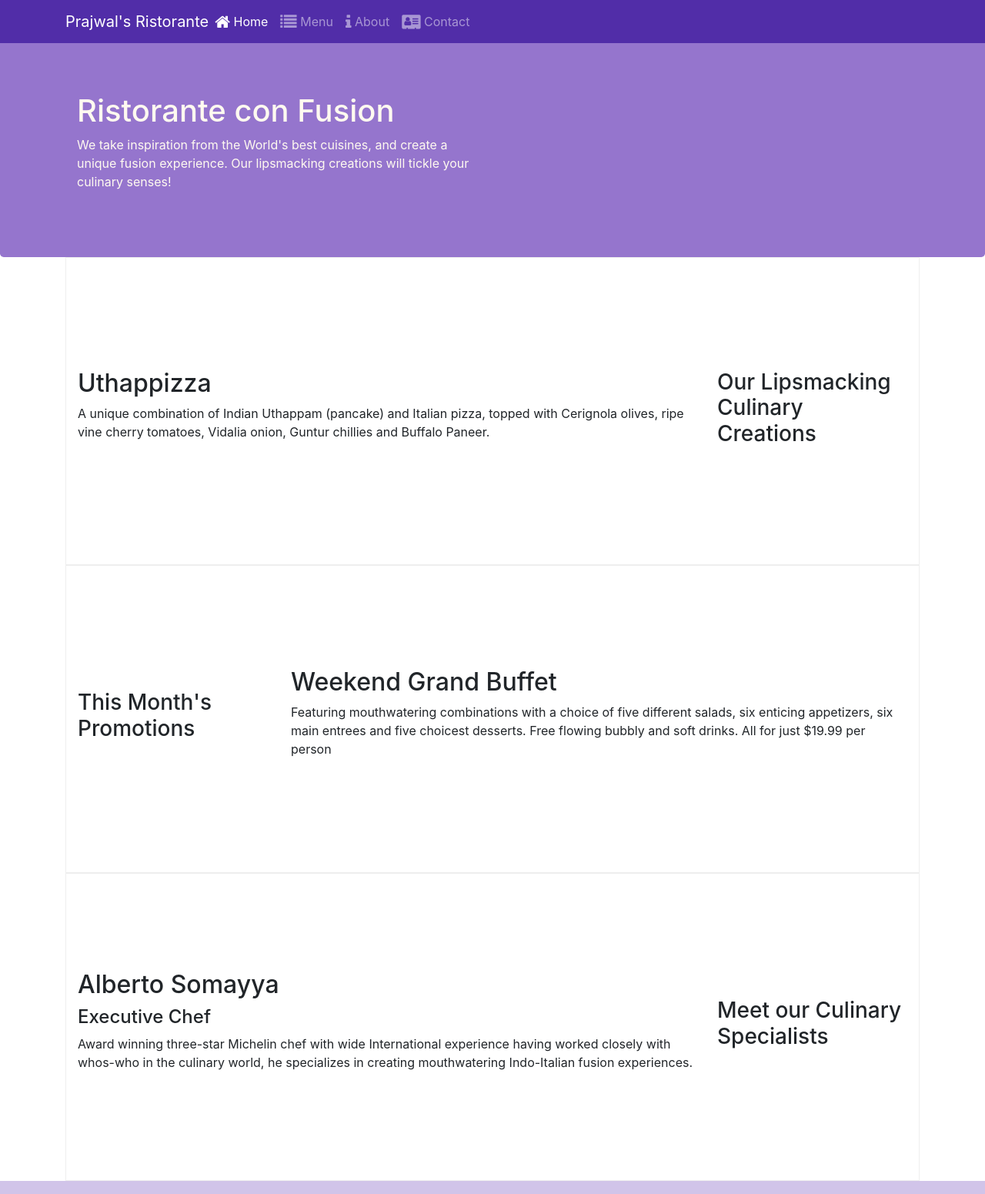
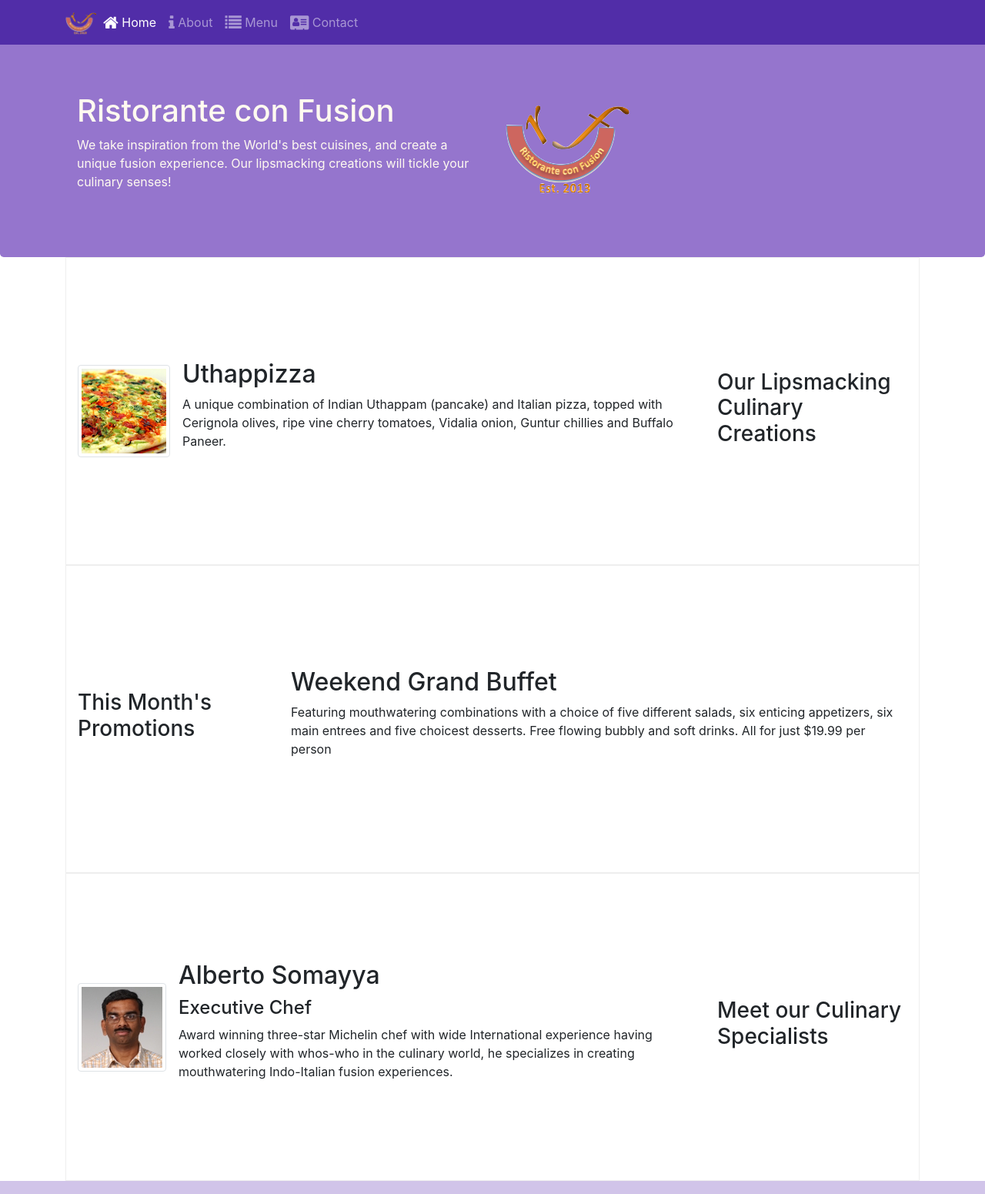
Before and after one commit to praj1wal/bootstrap_project, a website: page index.html in a window 1280 px wide. Shown: the top 1551 px of the page at 77% size. Drawn offline with nearby package versions, Linux system fonts and the light colour scheme.

Commit message:
images and media

```diff
--- a/index.html
+++ b/index.html
@@ -21,12 +21,12 @@
             <button class="navbar-toggler" type="button" data-toggle="collapse" data-target="#Navbar">
                 <span class="navbar-toggler-icon"></span>
             </button>
-            <a class="navbar-brand mr-auto" href="#">Prajwal's Ristorante</a>
+            <a class="navbar-brand mr-auto" href="#"><img src="img/logo.png" height="30" width="41"></a>
             <div class="collapse navbar-collapse" id="Navbar">
                 <ul class="navbar-nav mr-auto">
                     <li class="nav-item active"><a class="nav-link" href="#"><span class="fa fa-home fa-lg"></span> Home</a></li>
+                    <li class="nav-item"><a class="nav-link" href="./aboutus.html"><span class="fa fa-info fa-lg"></span> About</a></li>
                     <li class="nav-item"><a class="nav-link" href="#"><span class="fa fa-list fa-lg"></span> Menu</a></li>
-                    <li class="nav-item"><a class="nav-link" href="./aboutus.html"><span class="fa fa-info fa-lg"></span> About</a></li>
                     <li class="nav-item"><a class="nav-link" href="contactus.html"><span class="fa fa-address-card fa-lg"></span> Contact</a></li>
                 </ul>
             </div>
@@ -39,7 +39,8 @@
                     <h1>Ristorante con Fusion</h1>
                     <p class="d-none d-sm-block">We take inspiration from the World's best cuisines, and create a unique fusion experience. Our lipsmacking creations will tickle your culinary senses!</p>
                 </div>
-                <div class="col-12 col-sm">
+                <div class="col-12 col-sm align-self-center">
+                    <img src="img/logo.png" class="img-fluid">
                 </div>
             </div>
         </div>
@@ -51,8 +52,13 @@
                 <h3>Our Lipsmacking Culinary Creations</h3>
             </div>
             <div class="col col-sm order-sm-first col-md">
-                <h2>Uthappizza</h2>
-                <p class="d-none d-sm-block">A unique combination of Indian Uthappam (pancake) and Italian pizza, topped with Cerignola olives, ripe vine cherry tomatoes, Vidalia onion, Guntur chillies and Buffalo Paneer.</p>
+                <div class="media">
+                    <img class="d-flex mr-3 img-thumbnail align-self-center" src="img/uthappizza.png" alt="uthappizza">
+                    <div class="media-body">
+                        <h2 class="mt-0">Uthappizza</h2>
+                        <p class="d-none d-sm-block">A unique combination of Indian Uthappam (pancake) and Italian pizza, topped with Cerignola olives, ripe vine cherry tomatoes, Vidalia onion, Guntur chillies and Buffalo Paneer.</p>
+                    </div>
+                </div>
             </div>
         </div>
 
@@ -72,9 +78,14 @@
                 <h3>Meet our Culinary Specialists</h3>
             </div>
             <div class="col col-sm order-sm-first col-md">
-                <h2>Alberto Somayya</h2>
-                <h4>Executive Chef</h4>
-                <p class="d-none d-sm-block">Award winning three-star Michelin chef with wide International experience having worked closely with whos-who in the culinary world, he specializes in creating mouthwatering Indo-Italian fusion experiences. </p>
+                <div class="media">
+                    <img class="d-flex mr-3 img-thumbnail align-self-center" src="img/alberto.png" alt="Alberto">
+                    <div class="media-body">
+                        <h2 class="mt-0">Alberto Somayya</h2>
+                        <h4>Executive Chef</h4>
+                        <p class="d-none d-sm-block">Award winning three-star Michelin chef with wide International experience having worked closely with whos-who in the culinary world, he specializes in creating mouthwatering Indo-Italian fusion experiences. </p>
+                    </div>
+                </div>
             </div>
         </div>
     </div>
```
Also changed, not shown: aboutus.html (+4 -3 lines), contactus.html (+3 -2 lines), img/alberto.png (added), img/buffet.png (added), img/logo.png (added), img/uthappizza.png (added), 1 other file.
